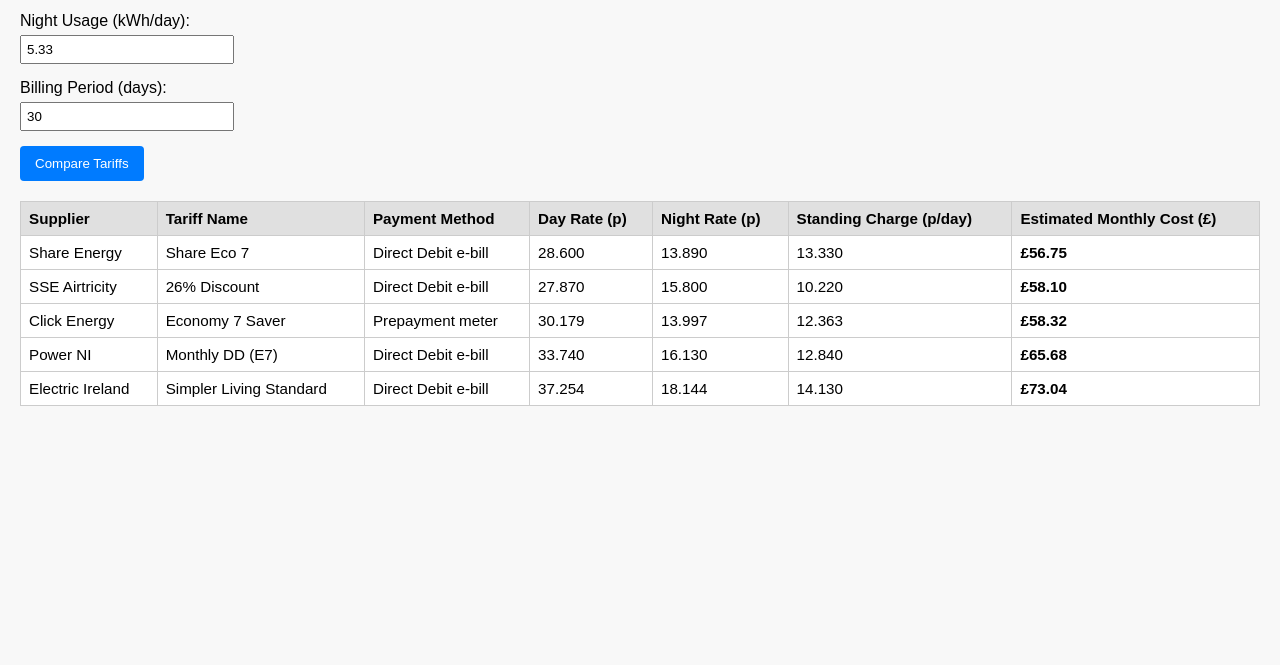
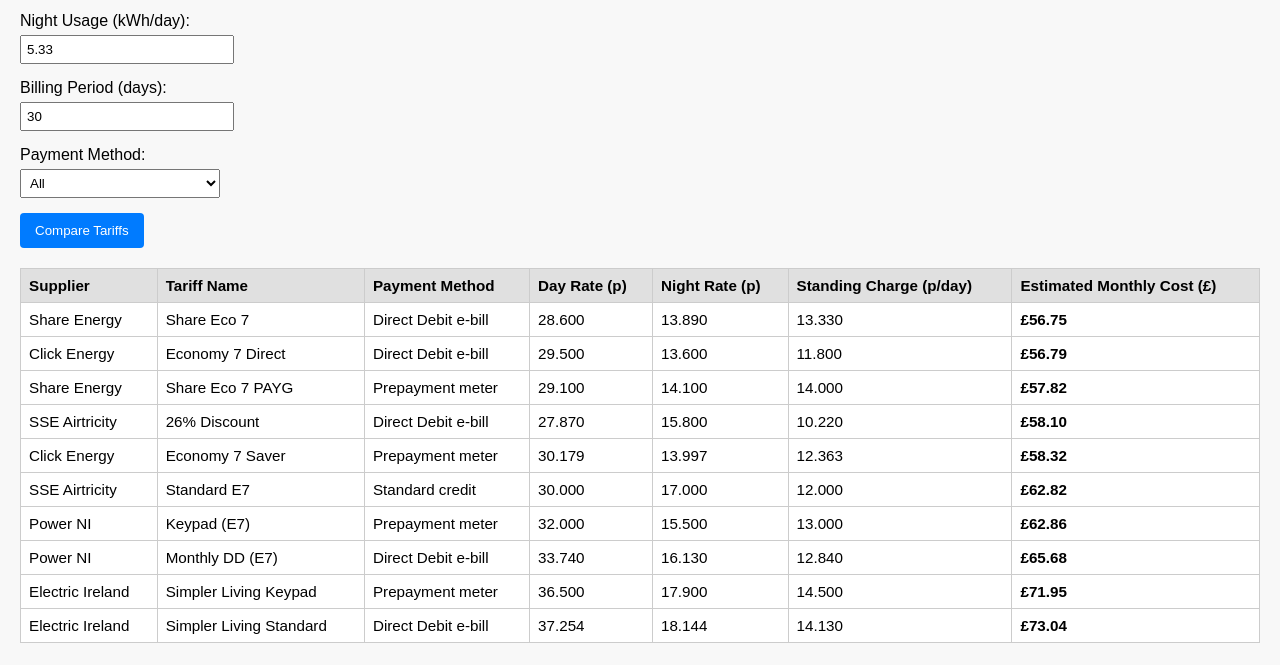
Before and after one commit to martybo/Energy-Comparison-NI, a plain HTML site: page index.html in a window 1280 px wide. Shown: the part 135-800 px from the top of the page. Drawn offline with Linux system fonts and the light colour scheme.

Commit message:
docs: mention payment method filter

```diff
--- a/index.html
+++ b/index.html
@@ -36,7 +36,7 @@
       margin-right: 10px;
       display: block;
     }
-    input {
+    input, select {
       padding: 5px;
       margin-top: 5px;
       width: 100%;
@@ -102,6 +102,12 @@
     <label for="days">Billing Period (days):</label>
     <input type="number" id="days" value="30">
   </div>
+  <div class="input-group">
+    <label for="paymentMethod">Payment Method:</label>
+    <select id="paymentMethod">
+      <option value="">All</option>
+    </select>
+  </div>
   <button onclick="calculateCosts()">Compare Tariffs</button>
 
   <table id="results">
@@ -122,16 +128,33 @@
   <script>
     const tariffs = [
       { supplier: "Share Energy", tariff: "Share Eco 7", method: "Direct Debit e-bill", day: 28.6, night: 13.89, standing: 13.33 },
+      { supplier: "Share Energy", tariff: "Share Eco 7 PAYG", method: "Prepayment meter", day: 29.1, night: 14.1, standing: 14.0 },
       { supplier: "SSE Airtricity", tariff: "26% Discount", method: "Direct Debit e-bill", day: 27.87, night: 15.8, standing: 10.22 },
+      { supplier: "SSE Airtricity", tariff: "Standard E7", method: "Standard credit", day: 30.0, night: 17.0, standing: 12.0 },
       { supplier: "Click Energy", tariff: "Economy 7 Saver", method: "Prepayment meter", day: 30.179, night: 13.997, standing: 12.363 },
+      { supplier: "Click Energy", tariff: "Economy 7 Direct", method: "Direct Debit e-bill", day: 29.5, night: 13.6, standing: 11.8 },
       { supplier: "Power NI", tariff: "Monthly DD (E7)", method: "Direct Debit e-bill", day: 33.74, night: 16.13, standing: 12.84 },
-      { supplier: "Electric Ireland", tariff: "Simpler Living Standard", method: "Direct Debit e-bill", day: 37.254, night: 18.144, standing: 14.13 }
+      { supplier: "Power NI", tariff: "Keypad (E7)", method: "Prepayment meter", day: 32.0, night: 15.5, standing: 13.0 },
+      { supplier: "Electric Ireland", tariff: "Simpler Living Standard", method: "Direct Debit e-bill", day: 37.254, night: 18.144, standing: 14.13 },
+      { supplier: "Electric Ireland", tariff: "Simpler Living Keypad", method: "Prepayment meter", day: 36.5, night: 17.9, standing: 14.5 }
     ];
+
+    function populatePaymentMethods() {
+      const select = document.getElementById("paymentMethod");
+      const methods = [...new Set(tariffs.map(t => t.method))];
+      for (const m of methods) {
+        const option = document.createElement("option");
+        option.value = m;
+        option.textContent = m;
+        select.appendChild(option);
+      }
+    }
 
     function calculateCosts() {
       const dayUsage = parseFloat(document.getElementById("dayUsage").value);
       const nightUsage = parseFloat(document.getElementById("nightUsage").value);
       const days = parseInt(document.getElementById("days").value);
+      const method = document.getElementById("paymentMethod").value;
 
       const totalDay = dayUsage * days;
       const totalNight = nightUsage * days;
@@ -140,6 +163,7 @@
       tbody.innerHTML = "";
 
       const results = tariffs
+        .filter(t => !method || t.method === method)
         .map(t => {
           const energyCost = (t.day * totalDay + t.night * totalNight) / 100;
           const standingCost = (t.standing * days) / 100;
@@ -162,7 +186,10 @@
       }
     }
 
-    window.onload = calculateCosts;
+    window.onload = () => {
+      populatePaymentMethods();
+      calculateCosts();
+    };
   </script>
 </body>
 </html>
```
Also changed, not shown: README.md.
